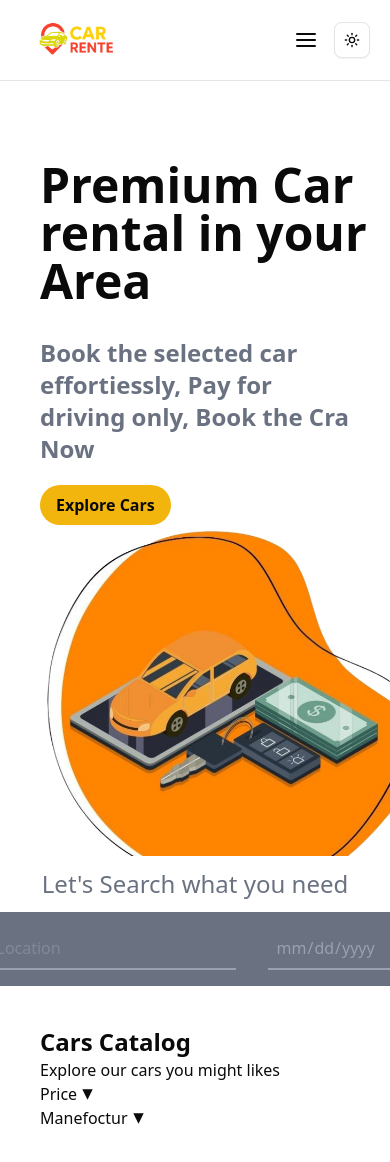
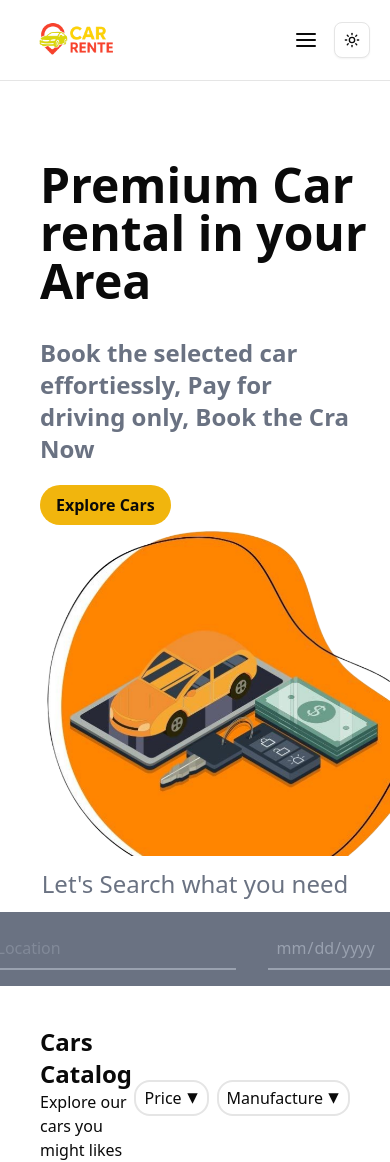
Before and after one commit to kirito666coder/car-rente-app, a Next.js app: page / in a window 390 px wide. Shown: the top 1162 px of the page. Before the commit the page ends 1130 px from the top, so only its background shows below. Built offline with nearby package versions, Linux system fonts and the light colour scheme.

Commit message:
fix: enhance layout and update dropdown menu labels in CarsCatalog component

```diff
--- a/components/home/CarfillterSection.tsx
+++ b/components/home/CarfillterSection.tsx
@@ -9,41 +9,40 @@ import {
 
 export default function CarsCatalog() {
     return (
-        <div className="ml-10 md:ml-40">
+        <div className="ml-10 md:ml-40 flex justify-between items-center">
+            <div>
             <h3 className="text-2xl font-bold mt-10 ">Cars Catalog</h3>
             <p>Explore our cars you might likes</p>
+            </div>
 
-            <div>
+            <div className="flex gap-2 mt-12 mr-10">
                 <DropdownMenu>
-                    <DropdownMenuTrigger className="flex justify-center items-center gap-1 ">Price
+                    <DropdownMenuTrigger className="border-2 px-2 py-1 rounded-2xl flex justify-center items-center gap-1 ">Price
                         <svg className="mt-0.5" width="13" height="13" viewBox="0 0 50 50" xmlns="http://www.w3.org/2000/svg">
                             <polygon points="25,45 5,5 45,5" fill="currentColor" />
                         </svg>
                     </DropdownMenuTrigger>
                     <DropdownMenuContent>
-                        <DropdownMenuLabel>My Account</DropdownMenuLabel>
+                        <DropdownMenuLabel>Price</DropdownMenuLabel>
                         <DropdownMenuSeparator />
-                        <DropdownMenuItem>Profile</DropdownMenuItem>
-                        <DropdownMenuItem>Billing</DropdownMenuItem>
-                        <DropdownMenuItem>Team</DropdownMenuItem>
-                        <DropdownMenuItem>Subscription</DropdownMenuItem>
+                        <DropdownMenuItem>Min to Max</DropdownMenuItem>
+                        <DropdownMenuItem>Max to Min</DropdownMenuItem>
                     </DropdownMenuContent>
                 </DropdownMenu>
 
 
                 <DropdownMenu>
-                    <DropdownMenuTrigger className="flex justify-center items-center gap-1 ">Manefoctur
+                    <DropdownMenuTrigger className="border-2 px-2 py-1 rounded-2xl flex justify-center items-center gap-1 ">Manufacture
                         <svg className="mt-0.5" width="13" height="13" viewBox="0 0 50 50" xmlns="http://www.w3.org/2000/svg">
                             <polygon points="25,45 5,5 45,5" fill="currentColor" />
                         </svg>
                     </DropdownMenuTrigger>
                     <DropdownMenuContent>
-                        <DropdownMenuLabel>My Account</DropdownMenuLabel>
+                        <DropdownMenuLabel>Manufactural</DropdownMenuLabel>
                         <DropdownMenuSeparator />
-                        <DropdownMenuItem>Profile</DropdownMenuItem>
-                        <DropdownMenuItem>Billing</DropdownMenuItem>
-                        <DropdownMenuItem>Team</DropdownMenuItem>
-                        <DropdownMenuItem>Subscription</DropdownMenuItem>
+                        <DropdownMenuItem>Honda</DropdownMenuItem>
+                        <DropdownMenuItem>BMW</DropdownMenuItem>
+                        <DropdownMenuItem>Toyota</DropdownMenuItem>
                     </DropdownMenuContent>
                 </DropdownMenu>
             </div>
```
